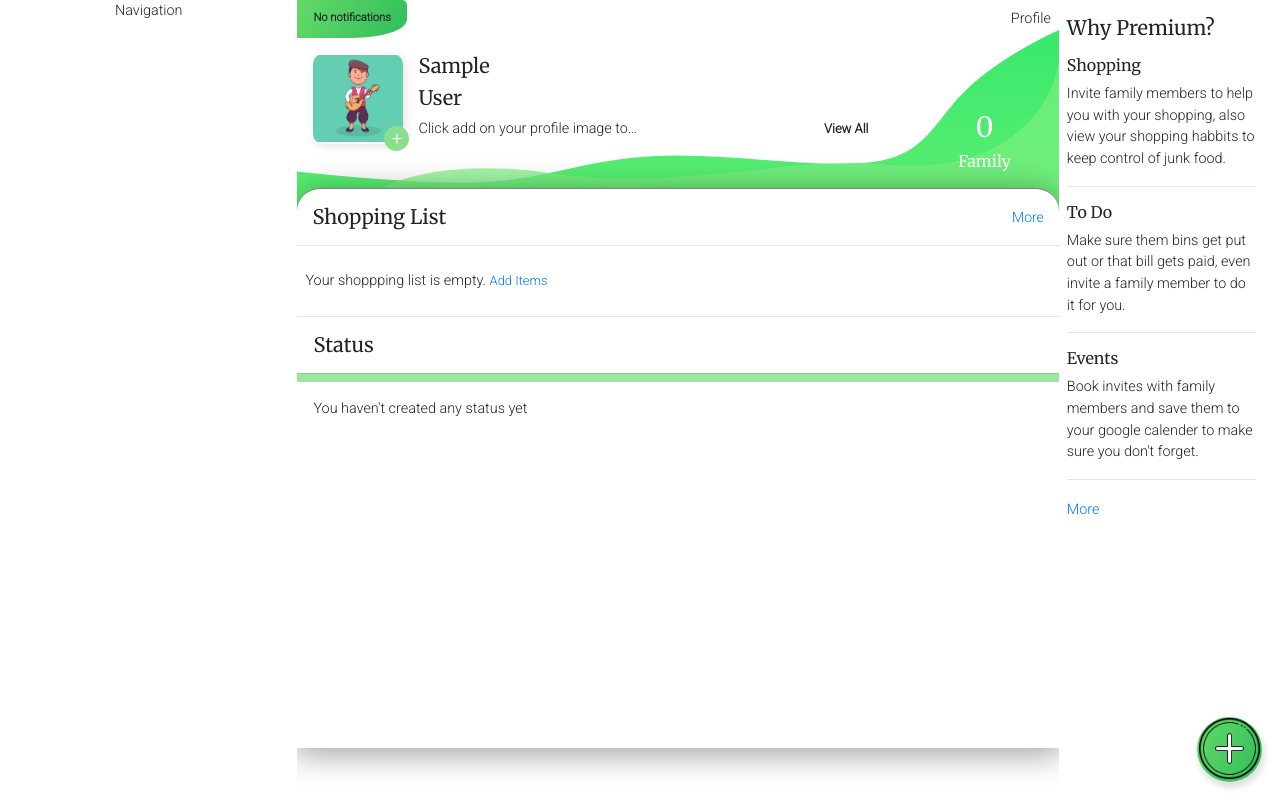
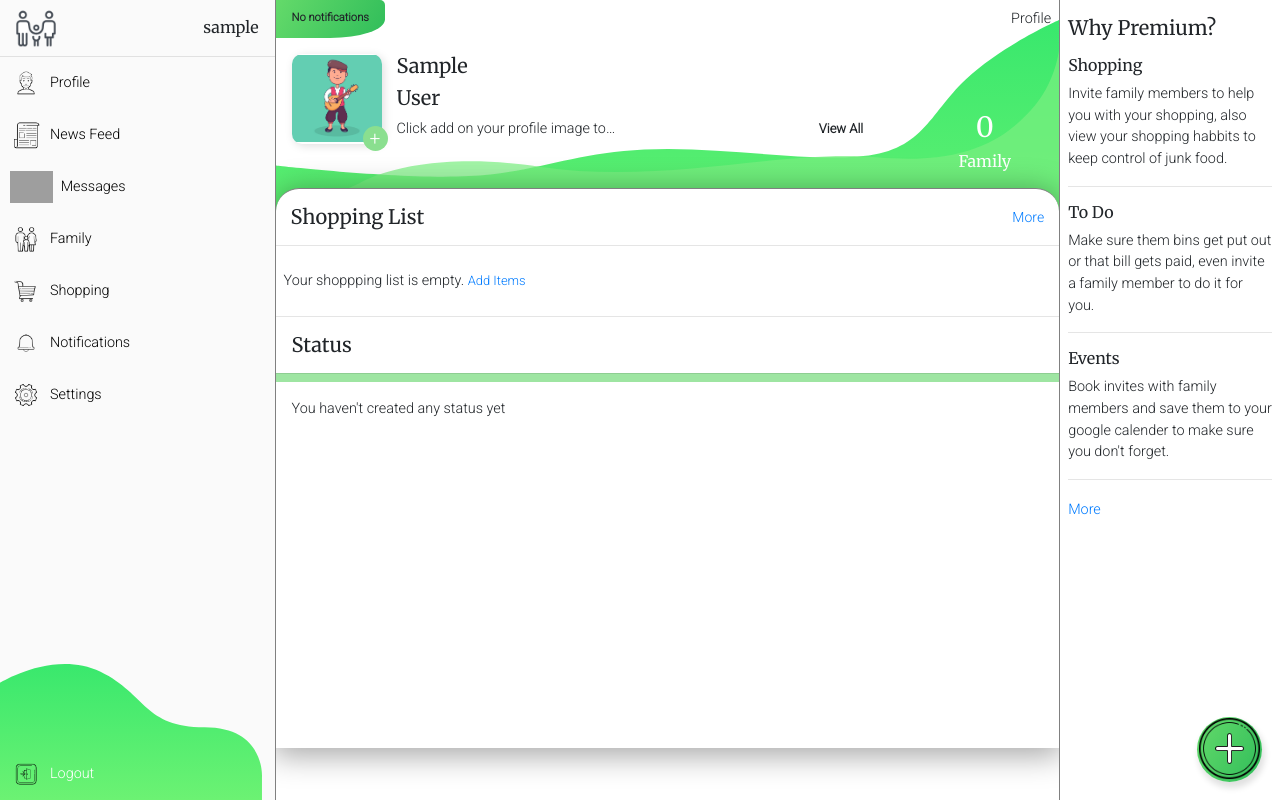
Before and after one commit to Code-Institute-Submissions/family_organiser, a Django app: page /user/profile/ in a window 1280 px wide. Run offline with Django 3.2, Linux system fonts and the light colour scheme; the visitor is signed in with stand-in values (Sample User, id 1); data comes from the database, SQL or seed files in the repository; data that the repository does not hold is empty; some libraries are stand-ins or nearby versions; grey boxes are pictures that could not be loaded.

Commit message:
Added vertical navigation and adjusted some values to make the page more responsive on desktop.

```diff
--- a/shopping/templates/shopping/insight.html
+++ b/shopping/templates/shopping/insight.html
@@ -71,7 +71,7 @@
         <div class="tab-pane fade show active" id="Histroy" role="tabpanel" aria-labelledby="Histroy-tab">
             <!-- histroy -->
             <div class="row m-0 p-0 d-flex justify-content-center">
-                <div class="col-12 col-md-7 col-lg-4 m-0 p-0">
+                <div class="col-12 m-0 p-0">
                     <h5 class="m-0 my-3 ml-3 d-flex justify-content-between">Purchased Items
                         <i class="fas fa-edit mr-3" data-toggle="collapse" href=".edit-item"></i>
                     </h5>
--- a/shopping/templates/shopping/shopping_page.html
+++ b/shopping/templates/shopping/shopping_page.html
@@ -246,7 +246,7 @@
         </div>
     </div>
 </div>
-</div>
+
 
 {% endblock %}
 
--- a/static/css/_base.scss
+++ b/static/css/_base.scss
@@ -22,7 +22,7 @@
 }
 
 .desktop-navigation {
-    width: 500px;
+    width: 450px;
     background-color: white;
 }
 
@@ -36,6 +36,7 @@
 .page-update {
     width: 350px;
     background-color: white;
+    border-left: solid grey 1px;
 }
 
 .nav-margin-space {
--- a/static/css/_navigation.scss
+++ b/static/css/_navigation.scss
@@ -113,6 +113,57 @@ nav {
     }
 }
 
+.desktop-navigation-links {
+    position: relative;
+    overflow: hidden;
+    border-right: solid grey 1px;
+    background-color: #fafafa;
+    z-index:555;
+    height: 100vh;
+    width: 100%;
+    list-style: none;
+    padding: 0;
+    margin: 0;
+    h6 {
+        margin-left: 15px;
+        margin-bottom: 13px;
+    }
+    .logout-item {
+        position: absolute;
+        bottom: 0;
+        width: 100%;
+        background-color: rgba(0,0,0,0);
+        a {
+            color: white;
+        }
+        .logout-background-image {
+            position: absolute;
+            bottom: 0;
+            left: 0;
+            z-index: -1;
+        }
+    }
+    li {
+        display: block;
+        padding: 0;
+        margin:0;
+        background-color: #fafafa;
+        a {
+            text-align: start;
+            padding: 10px 10px;
+            display: block;
+            width: 100%;
+            color: black;
+            &:focus,&:hover {
+                text-decoration: none;
+            }
+            img {
+                height: 32px;
+            }
+        }
+    }
+}
+
 // Mini navigation
 
 .mini-navigation-container {
--- a/static/css/_user.scss
+++ b/static/css/_user.scss
@@ -411,10 +411,10 @@
 
 @media (min-width: 1200px) {
     .profile-background-image {
-        top: 30px;
+        top: 20px;
     }
     .profile-background-image-light {
-        top: 60px;
+        top: 50px;
     }
 
 }
--- a/static/css/style.css
+++ b/static/css/style.css
@@ -120,6 +120,65 @@ nav {
   height: 32px;
 }
 
+.desktop-navigation-links {
+  position: relative;
+  overflow: hidden;
+  border-right: solid grey 1px;
+  background-color: #fafafa;
+  z-index: 555;
+  height: 100vh;
+  width: 100%;
+  list-style: none;
+  padding: 0;
+  margin: 0;
+}
+
+.desktop-navigation-links h6 {
+  margin-left: 15px;
+  margin-bottom: 13px;
+}
+
+.desktop-navigation-links .logout-item {
+  position: absolute;
+  bottom: 0;
+  width: 100%;
+  background-color: rgba(0, 0, 0, 0);
+}
+
+.desktop-navigation-links .logout-item a {
+  color: white;
+}
+
+.desktop-navigation-links .logout-item .logout-background-image {
+  position: absolute;
+  bottom: 0;
+  left: 0;
+  z-index: -1;
+}
+
+.desktop-navigation-links li {
+  display: block;
+  padding: 0;
+  margin: 0;
+  background-color: #fafafa;
+}
+
+.desktop-navigation-links li a {
+  text-align: start;
+  padding: 10px 10px;
+  display: block;
+  width: 100%;
+  color: black;
+}
+
+.desktop-navigation-links li a:focus, .desktop-navigation-links li a:hover {
+  text-decoration: none;
+}
+
+.desktop-navigation-links li a img {
+  height: 32px;
+}
+
 .mini-navigation-container {
   border-top: solid rgba(0, 0, 0, 0.1) 1px;
   background-color: #f8f9fa;
@@ -186,7 +245,7 @@ nav {
 }
 
 .desktop-navigation {
-  width: 500px;
+  width: 450px;
   background-color: white;
 }
 
@@ -200,6 +259,7 @@ nav {
 .page-update {
   width: 350px;
   background-color: white;
+  border-left: solid grey 1px;
 }
 
 .nav-margin-space {
@@ -652,10 +712,10 @@ nav {
 
 @media (min-width: 1200px) {
   .profile-background-image {
-    top: 30px;
+    top: 20px;
   }
   .profile-background-image-light {
-    top: 60px;
+    top: 50px;
   }
 }
 
--- a/templates/base.html
+++ b/templates/base.html
@@ -90,60 +90,6 @@
                 <a href="/">
                     <img src="{{ MEDIA_URL }}icons/family_organiser.png" class="logo" />
                 </a>
-                <!-- <ul class="d-none d-lg-inline m-0 p-0 desktop-navigation">
-                    <li class="nav-item dropdown">
-                        <a class="nav-link dropdown-toggle" href="#" id="navbarDropdown" role="button"
-                            data-toggle="dropdown" aria-haspopup="true" aria-expanded="false">
-                            Account
-                        </a>
-                        <div class="dropdown-menu" aria-labelledby="navbarDropdown">
-                            <a class="dropdown-item" href="{% url 'profile' %}">Profile</a>
-                            <a class="dropdown-item" href="{% url 'select_conversation' %}">Messages</a>
-                            <a class="dropdown-item" href="{% url 'notifications' %}">Notifications</a>
-                            <div class="dropdown-divider"></div>
-                            <a class="dropdown-item" href="{% url 'find_users' %}">Find Friends</a>
-                            <div class="dropdown-divider"></div>
-                            <a class="dropdown-item" href="{% url 'settings' %}">Settings</a>
-                        </div>
-                    </li>
-                    <li class="nav-item dropdown">
-                        <a class="nav-link dropdown-toggle" href="#" id="navbarDropdown" role="button"
-                            data-toggle="dropdown" aria-haspopup="true" aria-expanded="false">
-                            Shopping
-                        </a>
-                        <div class="dropdown-menu" aria-labelledby="navbarDropdown">
-                            <a class="dropdown-item" href="{% url 'shopping_page' %}">Shopping List</a>
-                            <div class="dropdown-divider"></div>
-                            <a class="dropdown-item" href="/shopping/insight/personal">Insight</a>
-                            <a class="dropdown-item" href="{% url 'add_partner' %}">Shopping Partners</a>
-                        </div>
-                    </li>
-                    <li class="nav-item dropdown">
-                        <a class="nav-link dropdown-toggle" href="#" id="navbarDropdown" role="button"
-                            data-toggle="dropdown" aria-haspopup="true" aria-expanded="false">
-                            Events
-                        </a>
-                        <div class="dropdown-menu" aria-labelledby="navbarDropdown">
-                            <a class="dropdown-item" href="#">Current Events</a>
-                            <div class="dropdown-divider"></div>
-                            <a class="dropdown-item" href="#">Book Event</a>
-                        </div>
-                    </li>
-                    <li class="nav-item">
-                        <a class="nav-link" href="{% url 'news_feed' %}">News Feed</a>
-                    </li>
-                    <li class="nav-item dropdown float-right">
-                        <a class="nav-link dropdown-toggle" href="#" id="navbarDropdown" role="button"
-                            data-toggle="dropdown" aria-haspopup="true" aria-expanded="false">
-                            Settings
-                        </a>
-                        <div class="dropdown-menu" aria-labelledby="navbarDropdown">
-                            <a class="dropdown-item" href="{% url 'settings' %}">Settings</a>
-                            <div class="dropdown-divider"></div>
-                            <a class="dropdown-item" href="/accounts/logout">Logout</a>
-                        </div>
-                    </li>
-                </ul> -->
                 <div class="burger-container toggle-menu closed d-block d-lg-none">
                     <div class="burger-top"></div>
                     <div class="burger-mid"></div>
@@ -198,17 +144,69 @@
         </nav>
         {% endif %}
         <!-- Page content -->
+
+        <div class="content-container">
             {% if user.is_authenticated %}
-        <div class="content-container">
                 <div class="desktop-navigation d-none d-md-block">
-                <p>Navigation</p>
+                    <ul class="desktop-navigation-links">
+                        <div class="d-flex justify-content-between align-items-center px-3 py-2">
+                            <a href="/">
+                                <img src="{{ MEDIA_URL }}icons/family_organiser.png" class="logo" />
+                            </a>
+                            <h6 class="m-0">{{ user.username }}</h6>
+                        </div>
+
+                        <hr class="m-0">
+                        <li class="navigation-item">
+                            <a href="/user/profile/">
+                                <img src="{{ MEDIA_URL }}icons/profile_icon.png" class="mr-2" />Profile
+                            </a>
+                        </li>
+                        <li class="navigation-item">
+                            <a href="/status/news_feed">
+                                <img src="{{ MEDIA_URL }}icons/news_icon.png" class="mr-2" />News Feed
+                            </a>
+                        </li>
+                        <li class="navigation-item">
+                            <a href="/message/select_conversation">
+                                <img src="{{ MEDIA_URL }}icons/message_icon.png" class="mr-2" />Messages
+                            </a>
+                        </li>
+                        <li class="navigation-item">
+                            <a href="/user/family/{{ user.id }}">
+                                <img src="{{ MEDIA_URL }}icons/family_icon.png" class="mr-2" />Family
+                            </a>
+                        </li>
+                        <li class="navigation-item">
+                            <a href="/shopping/shopping_page">
+                                <img src="{{ MEDIA_URL }}icons/shopping_icon.png" class="mr-2" />Shopping
+                            </a>
+                        </li>
+                        <li class="navigation-item">
+                            <a href="/user/notifications">
+                                <img src="{{ MEDIA_URL }}icons/bell_icon.png" class="mr-2" />Notifications
+                            </a>
+                        </li>
+                        <li class="navigation-item">
+                            <a href="/user/settings">
+                                <img src="{{ MEDIA_URL }}icons/settings_icon.png" class="mr-2" />Settings
+                            </a>
+                        </li>
+                        <li class="logout-item">
+                            <a href="/accounts/logout">
+                                <img src="{{ MEDIA_URL }}icons/logout_icon.png" class="mr-2" />Logout
+                            </a>
+                            <img class="logout-background-image" src="{{ MEDIA_URL }}svg/logout_background.svg">
+                        </li>
+                    </ul>
                 </div>
             {% endif %}
             <div class="content-wrapper">
                 {% block content %}{% endblock %}
             </div>
             {% if user.is_authenticated %}
-            <div class="page-update d-none d-md-block p-2 pr-4">
+            <div class="page-update d-none d-md-block p-2">
+
                     {% if not user_profile.premium %}
                         <h5 class="mt-2">Why Premium?</h5>
                         <h6 class="mt-3">Shopping</h6>
@@ -235,9 +233,11 @@
                         <h6>Thank You</h6>
                         <p>Your a premium user! Any suggestions or problems please vist. <a href="#">Click here</a></p>
                     {% endif %}
-            </div>
+
             </div>
             {% endif %}
+        </div>
+
 
 
     </div>
```
Also changed, not shown: 1 other file. Lines whose indentation alone changed are shown as unchanged.
